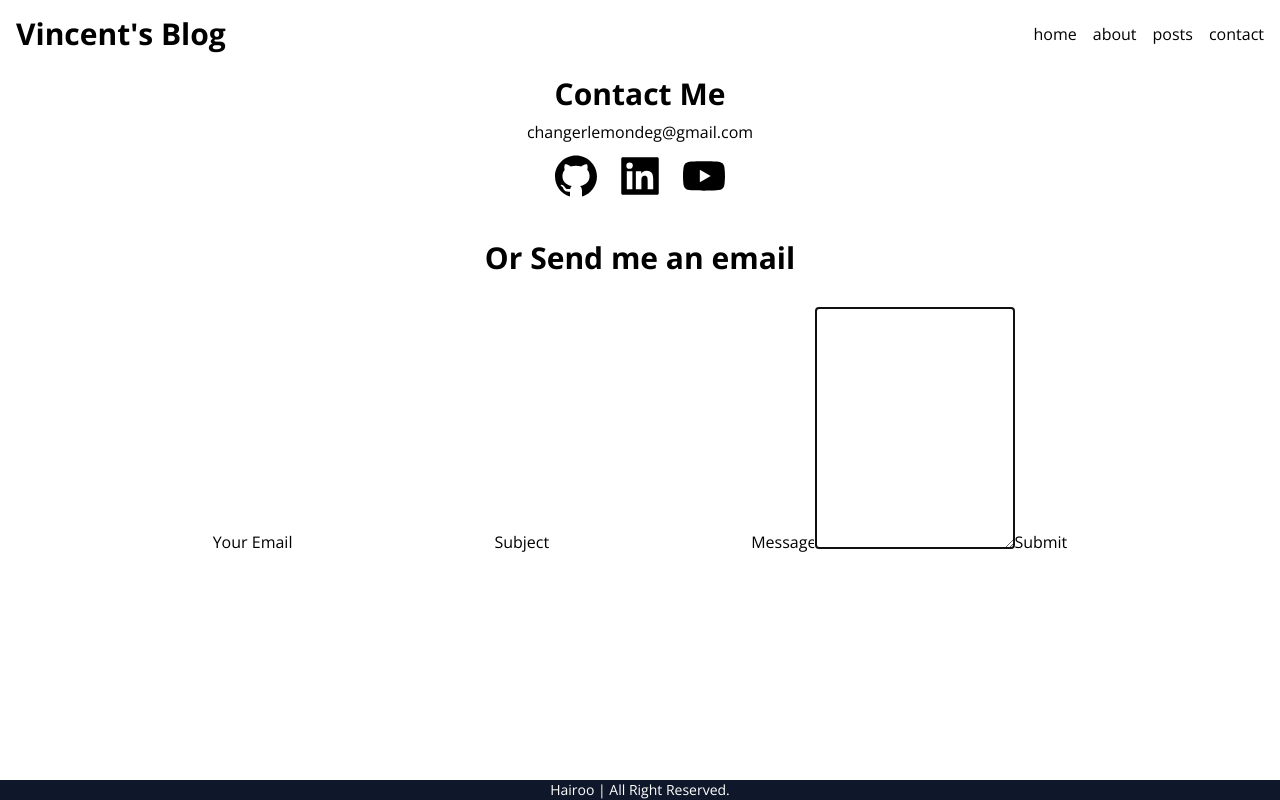
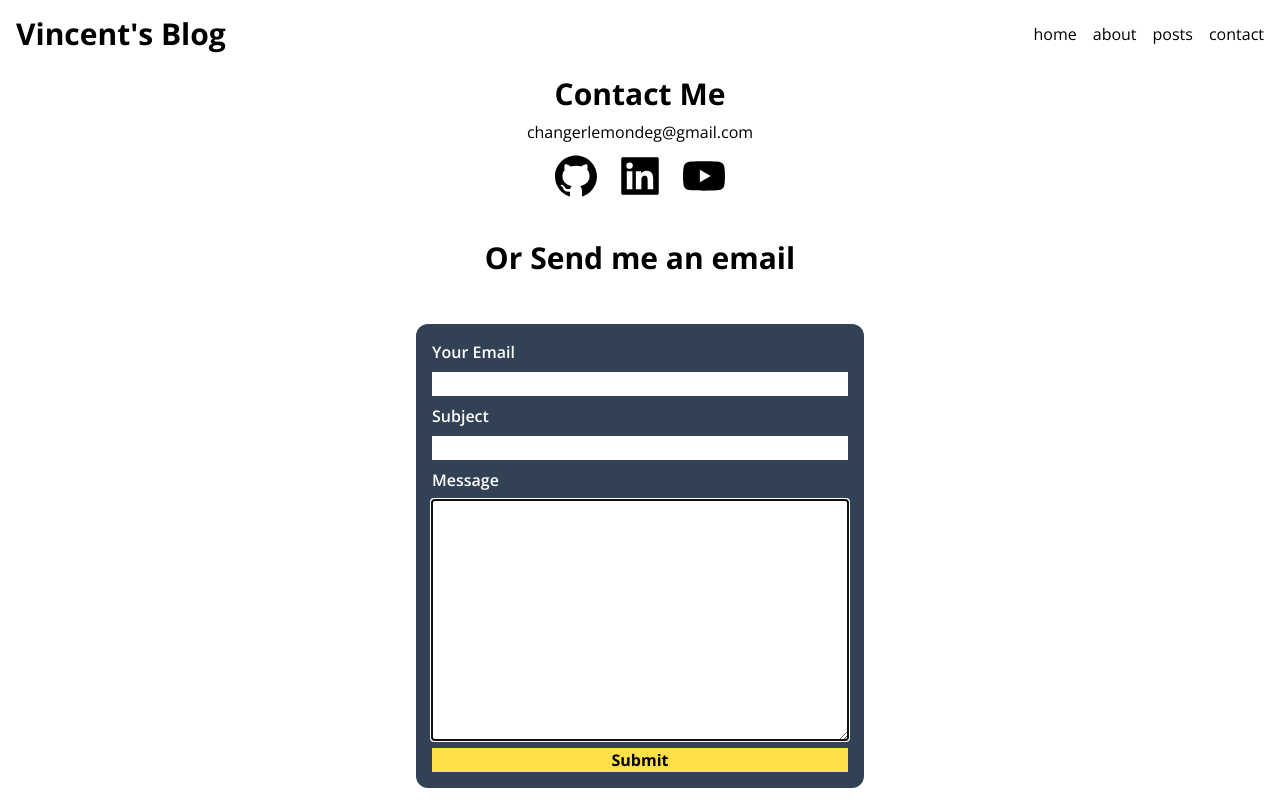
Before and after one commit to ssungbeenkim/blog, a Next.js app: page /contact in a window 1280 px wide. Built offline with nearby package versions, Linux system fonts and the light colour scheme.

Commit message:
feat: contact page banner

```diff
--- /dev/null
+++ b/src/conponents/Banner.tsx
@@ -0,0 +1,21 @@
+export type BannerData = {
+  message: string;
+  state: 'success' | 'error';
+};
+export default function Banner({
+  banner: { message, state },
+}: {
+  banner: BannerData;
+}) {
+  const isSuccess = state === 'success';
+  const icon = isSuccess ? '✅' : '❌';
+  return (
+    <p
+      className={`w-full rounded-xl p-2 text-center ${
+        isSuccess ? 'bg-green-300' : 'bg-red-300'
+      }`}
+    >
+      {`${icon} ${message}`}
+    </p>
+  );
+}
--- a/src/conponents/ContactForm.tsx
+++ b/src/conponents/ContactForm.tsx
@@ -1,5 +1,6 @@
 'use client';
 import { ChangeEvent, FormEventHandler, useState } from 'react';
+import Banner, { BannerData } from './Banner';
 
 type Form = {
   from: string;
@@ -13,6 +14,7 @@
     subject: '',
     message: '',
   });
+  const [banner, setBanner] = useState<BannerData | null>(null);
   const onChange = (e: ChangeEvent<HTMLInputElement | HTMLTextAreaElement>) => {
     const { name, value } = e.target;
     setForm((prev) => ({ ...prev, [name]: value }));
@@ -20,11 +22,21 @@
   const onSubmit = (e: FormEvent<HTMLFormElement>) => {
     e.preventDefault();
     console.log(form);
+    setBanner({ message: 'Success', state: 'success' });
+    /* setTimeout(() => {
+      setBanner(null);
+    }, 3000); */
   };
   return (
-    <>
-      <form onSubmit={onSubmit}>
-        <label htmlFor='from'>Your Email</label>
+    <section className='w-full max-w-md'>
+      {banner && <Banner banner={banner} />}
+      <form
+        onSubmit={onSubmit}
+        className='my-4 flex w-full flex-col gap-2 rounded-xl bg-slate-700 p-4 text-white'
+      >
+        <label htmlFor='from' className='font-semibold'>
+          Your Email
+        </label>
         <input
           type='email'
           id='from'
@@ -33,8 +45,11 @@
           autoFocus
           value={form.from}
           onChange={onChange}
+          className='text-black'
         />
-        <label htmlFor='subject'>Subject</label>
+        <label htmlFor='subject' className='font-semibold'>
+          Subject
+        </label>
         <input
           type='text'
           id='subject'
@@ -43,8 +58,11 @@
           autoFocus
           value={form.subject}
           onChange={onChange}
+          className='text-black'
         />
-        <label htmlFor='message'>Message</label>
+        <label htmlFor='message' className='font-semibold'>
+          Message
+        </label>
         <textarea
           rows={10}
           id='message'
@@ -53,9 +71,12 @@
           autoFocus
           value={form.message}
           onChange={onChange}
+          className='text-black'
         />
-        <button>Submit</button>
+        <button className='bg-yellow-300 font-bold text-black transition ease-in-out hover:bg-yellow-400'>
+          Submit
+        </button>
       </form>
-    </>
+    </section>
   );
 }
```
